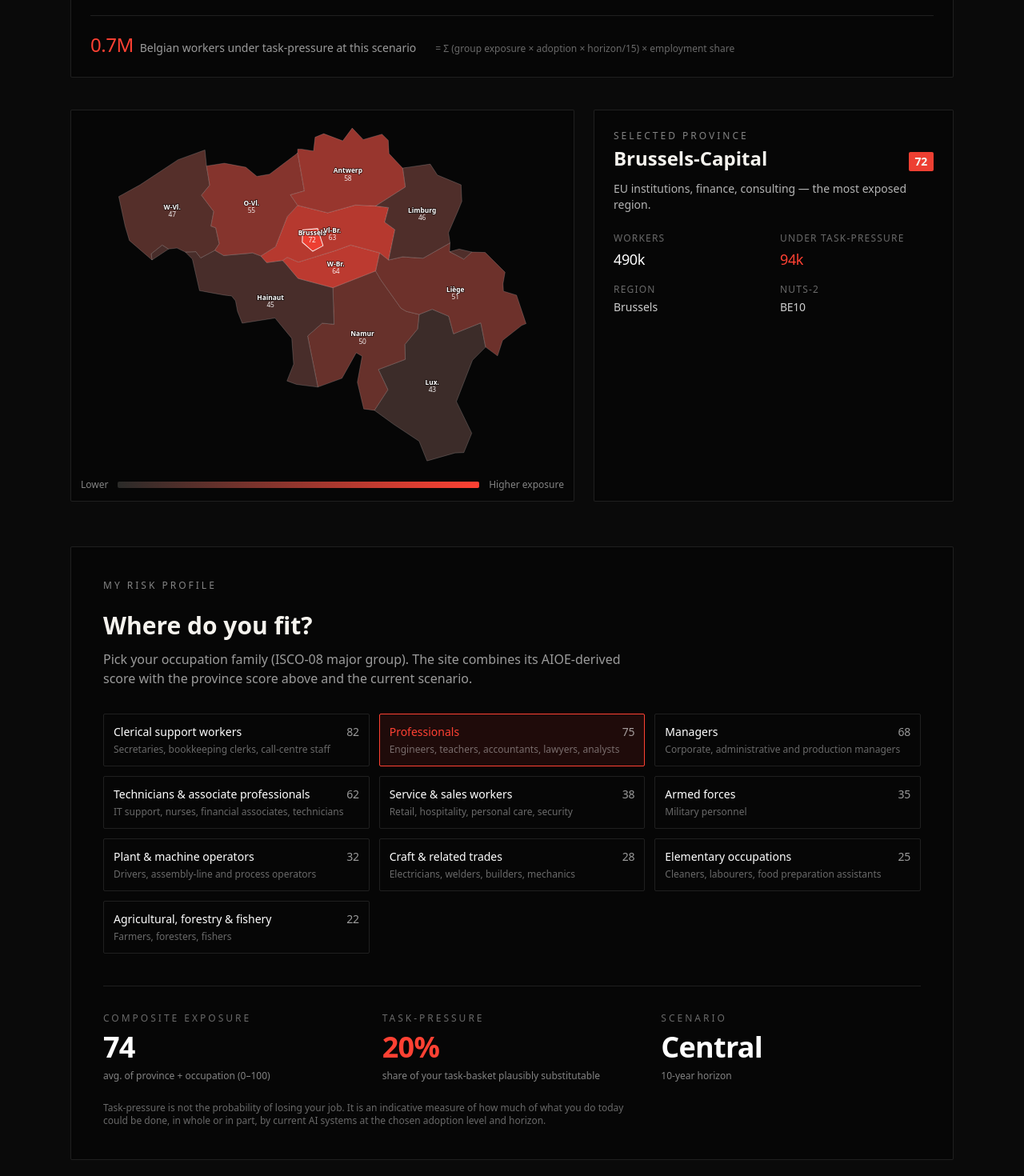
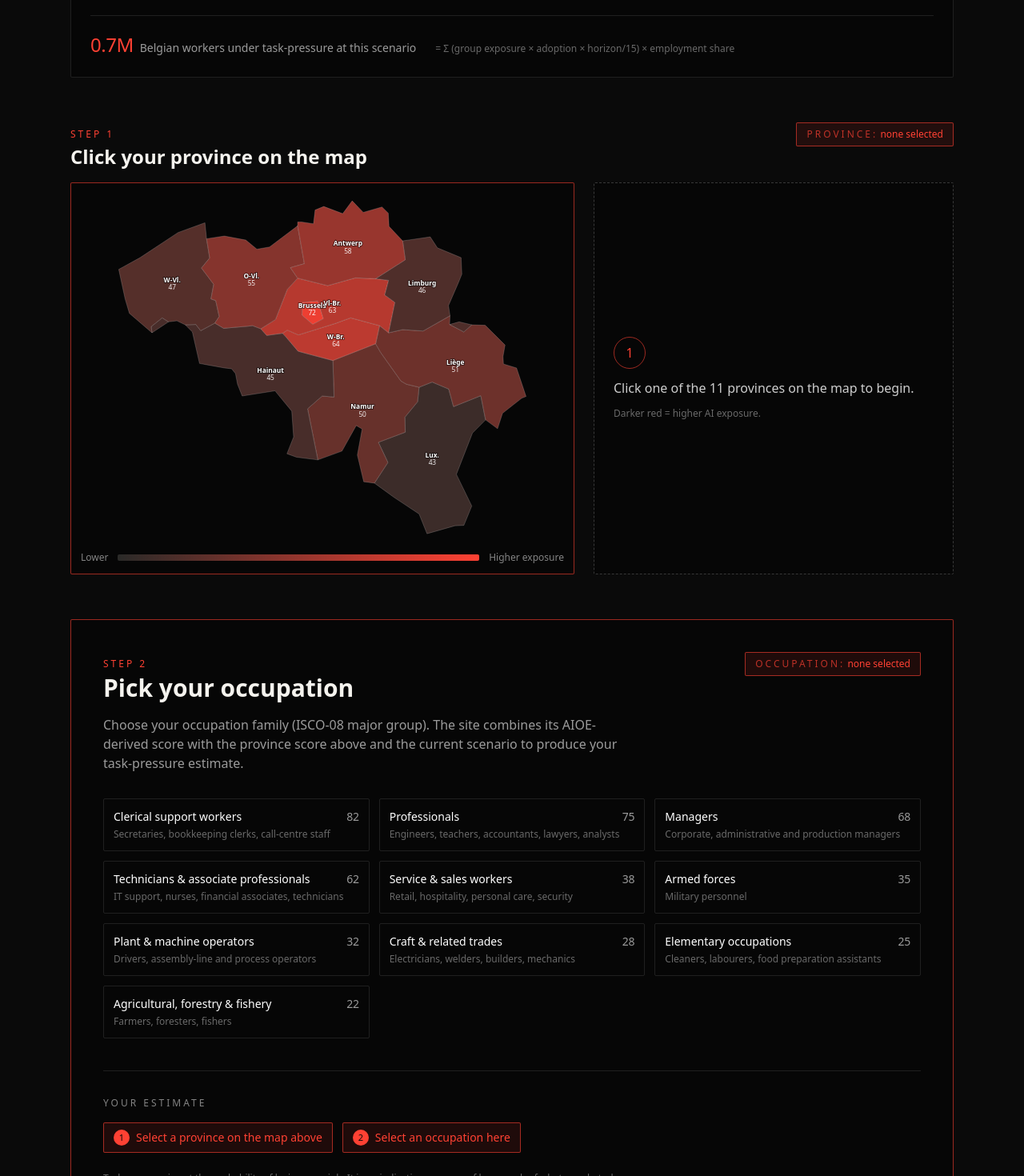
Before and after one commit to verbeeckorama/yourjobrisk-be, a Next.js app: page /tool in a window 1280 px wide. Shown: the part 480-1950 px from the top of the page at 80% size. Built offline with nearby package versions, Linux system fonts and the light colour scheme.

Commit message:
Tool: rename Central->Current scenario; clarify province+occupation selection steps

```diff
--- a/components/Tool.tsx
+++ b/components/Tool.tsx
@@ -36,19 +36,19 @@ function pressure(
   return Math.max(0, Math.min(1, (score / 100) * adoption * horizonFactor));
 }
 
-const factorLabels: Record<"fast" | "central" | "slow", string> = {
+const factorLabels: Record<"fast" | "current" | "slow", string> = {
   slow: "Slow: AI tooling stays in pilots",
-  central: "Central: current adoption curve continues",
+  current: "Current: today's adoption curve continues",
   fast: "Fast: broad enterprise rollout",
 };
 
 export default function Tool({ features }: Props) {
-  const [scenario, setScenario] = useState<"slow" | "central" | "fast">(
-    "central"
+  const [scenario, setScenario] = useState<"slow" | "current" | "fast">(
+    "current"
   );
   const [horizon, setHorizon] = useState<number>(10);
-  const [selectedNuts, setSelectedNuts] = useState<string>("BE10"); // Brussels
-  const [selectedIsco, setSelectedIsco] = useState<string>("2"); // Professionals
+  const [selectedNuts, setSelectedNuts] = useState<string | null>(null);
+  const [selectedIsco, setSelectedIsco] = useState<string | null>(null);
 
   const adoption = scenario === "slow" ? 0.25 : scenario === "fast" ? 0.65 : 0.4;
 
@@ -66,13 +66,18 @@ export default function Tool({ features }: Props) {
     [features]
   );
 
-  const selectedProvince: Province | undefined = byNuts.get(selectedNuts);
-  const selectedOccupation: OccupationGroup | undefined =
-    byIsco.get(selectedIsco);
+  const selectedProvince: Province | undefined = selectedNuts
+    ? byNuts.get(selectedNuts)
+    : undefined;
+  const selectedOccupation: OccupationGroup | undefined = selectedIsco
+    ? byIsco.get(selectedIsco)
+    : undefined;
+  const bothSelected = Boolean(selectedProvince && selectedOccupation);
 
   // Combined personal risk: province exposure × occupation exposure × adoption × horizon.
-  const personalExposure = selectedProvince
-    ? (selectedProvince.exposure + (selectedOccupation?.exposure ?? 0)) / 2
+  const personalExposure =
+    selectedProvince && selectedOccupation
+      ? (selectedProvince.exposure + selectedOccupation.exposure) / 2
       : 0;
   const personalPressure = pressure(personalExposure, adoption, horizon);
 
@@ -119,7 +124,7 @@ export default function Tool({ features }: Props) {
             Adoption scenario
           </div>
           <div className="flex flex-wrap gap-2">
-            {(["slow", "central", "fast"] as const).map((s) => {
+            {(["slow", "current", "fast"] as const).map((s) => {
               const active = s === scenario;
               return (
                 <button
@@ -168,9 +173,31 @@ export default function Tool({ features }: Props) {
         </div>
       </div>
 
-      {/* Map + detail */}
-      <div className="mt-10 grid gap-6 md:grid-cols-[minmax(0,1.4fr),minmax(0,1fr)]">
-        <div className="rounded-sm border border-white/10 bg-black/40 p-3">
+      {/* Step 1: Province */}
+      <div className="mt-14">
+        <div className="mb-4 flex flex-wrap items-baseline justify-between gap-3">
+          <div>
+            <div className="text-xs uppercase tracking-[0.25em] text-accent">
+              Step 1
+            </div>
+            <h2 className="mt-1 text-xl font-semibold md:text-2xl">
+              Click your province on the map
+            </h2>
+          </div>
+          <SelectionBadge
+            label="Province"
+            value={selectedProvince?.name ?? null}
+            placeholder="none selected"
+          />
+        </div>
+      </div>
+
+      <div className="mt-4 grid gap-6 md:grid-cols-[minmax(0,1.4fr),minmax(0,1fr)]">
+        <div
+          className={`rounded-sm border bg-black/40 p-3 transition ${
+            selectedProvince ? "border-white/10" : "border-accent/60"
+          }`}
+        >
           <svg
             viewBox={`0 0 ${W} ${H}`}
             role="img"
@@ -252,7 +279,11 @@ export default function Tool({ features }: Props) {
         </div>
 
         {/* Province detail */}
-        <aside className="rounded-sm border border-white/10 bg-black/40 p-6">
+        <aside
+          className={`rounded-sm border bg-black/40 p-6 transition ${
+            selectedProvince ? "border-white/10" : "border-dashed border-white/20"
+          }`}
+        >
           {selectedProvince ? (
             <>
               <div className="text-xs uppercase tracking-[0.25em] text-white/50">
@@ -318,26 +349,47 @@ export default function Tool({ features }: Props) {
               </dl>
             </>
           ) : (
-            <div className="text-white/60">Click a province on the map.</div>
+            <div className="flex h-full flex-col items-start justify-center gap-3">
+              <div className="inline-flex h-10 w-10 items-center justify-center rounded-full border border-accent/60 text-accent">
+                1
+              </div>
+              <div className="text-white/80">
+                Click one of the 11 provinces on the map to begin.
+              </div>
+              <div className="text-xs text-white/40">
+                Darker red = higher AI exposure.
+              </div>
+            </div>
           )}
         </aside>
       </div>
 
-      {/* Personal risk */}
+      {/* Step 2: Occupation */}
       <section
         id="my-risk"
-        className="mt-14 rounded-sm border border-white/10 bg-black/40 p-6 md:p-10"
+        className={`mt-14 rounded-sm border bg-black/40 p-6 md:p-10 transition ${
+          selectedOccupation ? "border-white/10" : "border-accent/60"
+        }`}
       >
-        <div className="mb-6 text-xs uppercase tracking-[0.25em] text-white/50">
-          My risk profile
+        <div className="mb-4 flex flex-wrap items-baseline justify-between gap-3">
+          <div>
+            <div className="text-xs uppercase tracking-[0.25em] text-accent">
+              Step 2
             </div>
-        <h2 className="text-2xl font-semibold md:text-3xl">
-          Where do you fit?
+            <h2 className="mt-1 text-2xl font-semibold md:text-3xl">
+              Pick your occupation
             </h2>
+          </div>
+          <SelectionBadge
+            label="Occupation"
+            value={selectedOccupation?.name ?? null}
+            placeholder="none selected"
+          />
+        </div>
         <p className="mt-3 max-w-2xl text-white/60">
-          Pick your occupation family (ISCO-08 major group). The site
+          Choose your occupation family (ISCO-08 major group). The site
           combines its AIOE-derived score with the province score above
-          and the current scenario.
+          and the current scenario to produce your task-pressure estimate.
         </p>
 
         <div className="mt-8 grid gap-3 sm:grid-cols-2 md:grid-cols-3">
@@ -376,7 +428,12 @@ export default function Tool({ features }: Props) {
         </div>
 
         {/* Result */}
-        <div className="mt-10 grid gap-6 border-t border-white/10 pt-8 md:grid-cols-3">
+        <div className="mt-10 border-t border-white/10 pt-8">
+          <div className="mb-4 text-xs uppercase tracking-[0.25em] text-white/50">
+            Your estimate
+          </div>
+          {bothSelected ? (
+            <div className="grid gap-6 md:grid-cols-3">
               <ResultStat
                 label="Composite exposure"
                 value={personalExposure.toFixed(0)}
@@ -395,10 +452,21 @@ export default function Tool({ features }: Props) {
                     ? "Slow"
                     : scenario === "fast"
                       ? "Fast"
-                  : "Central"
+                      : "Current"
                 }
                 hint={`${horizon}-year horizon`}
               />
+            </div>
+          ) : (
+            <div className="flex flex-wrap gap-3 text-sm">
+              <StepPrompt done={Boolean(selectedProvince)} n={1}>
+                Select a province on the map above
+              </StepPrompt>
+              <StepPrompt done={Boolean(selectedOccupation)} n={2}>
+                Select an occupation here
+              </StepPrompt>
+            </div>
+          )}
         </div>
 
         <p className="mt-6 max-w-2xl text-xs text-white/40">
@@ -408,6 +476,63 @@ export default function Tool({ features }: Props) {
           adoption level and horizon.
         </p>
       </section>
+    </div>
+  );
+}
+
+function SelectionBadge({
+  label,
+  value,
+  placeholder,
+}: {
+  label: string;
+  value: string | null;
+  placeholder: string;
+}) {
+  const empty = !value;
+  return (
+    <div
+      className={`rounded-sm border px-3 py-1.5 text-xs ${
+        empty
+          ? "border-accent/60 bg-accent/10 text-accent"
+          : "border-white/20 bg-white/5 text-white"
+      }`}
+    >
+      <span className="uppercase tracking-[0.25em] opacity-70">
+        {label}:
+      </span>{" "}
+      <span className="font-medium">{value ?? placeholder}</span>
+    </div>
+  );
+}
+
+function StepPrompt({
+  n,
+  done,
+  children,
+}: {
+  n: number;
+  done: boolean;
+  children: React.ReactNode;
+}) {
+  return (
+    <div
+      className={`inline-flex items-center gap-2 rounded-sm border px-3 py-2 ${
+        done
+          ? "border-white/15 text-white/50 line-through"
+          : "border-accent/60 bg-accent/10 text-accent"
+      }`}
+    >
+      <span
+        className={`inline-flex h-5 w-5 items-center justify-center rounded-full text-[11px] ${
+          done
+            ? "bg-white/10 text-white/60"
+            : "bg-accent text-ink"
+        }`}
+      >
+        {n}
+      </span>
+      {children}
     </div>
   );
 }
```
Lines whose indentation alone changed are shown as unchanged.
